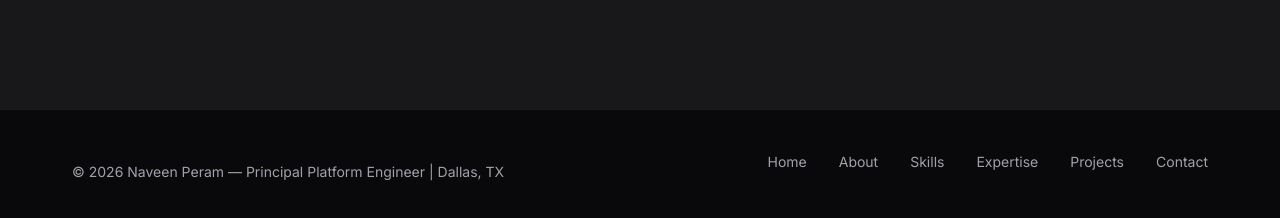
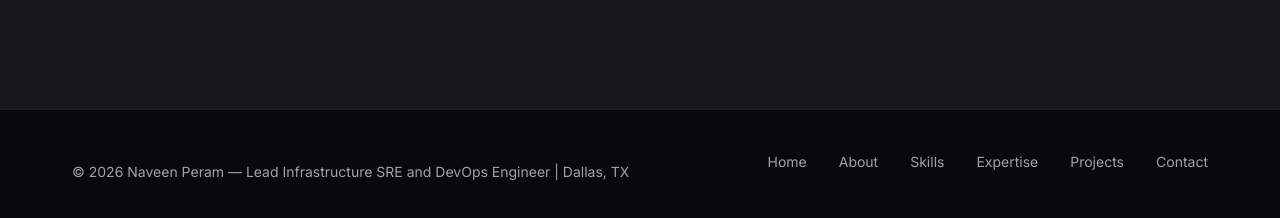
Before and after one commit to peramnaveen29/portfolio, a website built with Vite: page index.html in a window 1280 px wide. Shown: the part 8817-9035 px from the top of the page. Built offline with nearby package versions, Linux system fonts and the light colour scheme; files whose address does not match are found by name.

Commit message:
style: update professional branding and remove sentimental icons

```diff
--- a/index.html
+++ b/index.html
@@ -282,7 +282,7 @@
 <!-- FOOTER -->
 <footer id="footer" class="footer">
   <div class="container">
-    <p class="footer-copy">&copy; <span id="year"></span> Naveen Peram &mdash; Principal Platform Engineer | Dallas, TX</p>
+    <p class="footer-copy">&copy; <span id="year"></span> Naveen Peram &mdash; Lead Infrastructure SRE and DevOps Engineer | Dallas, TX</p>
     <nav class="footer-links" aria-label="Footer navigation">
       <a href="#hero">Home</a>
       <a href="#about">About</a>
```
Also changed, not shown: README.md.
